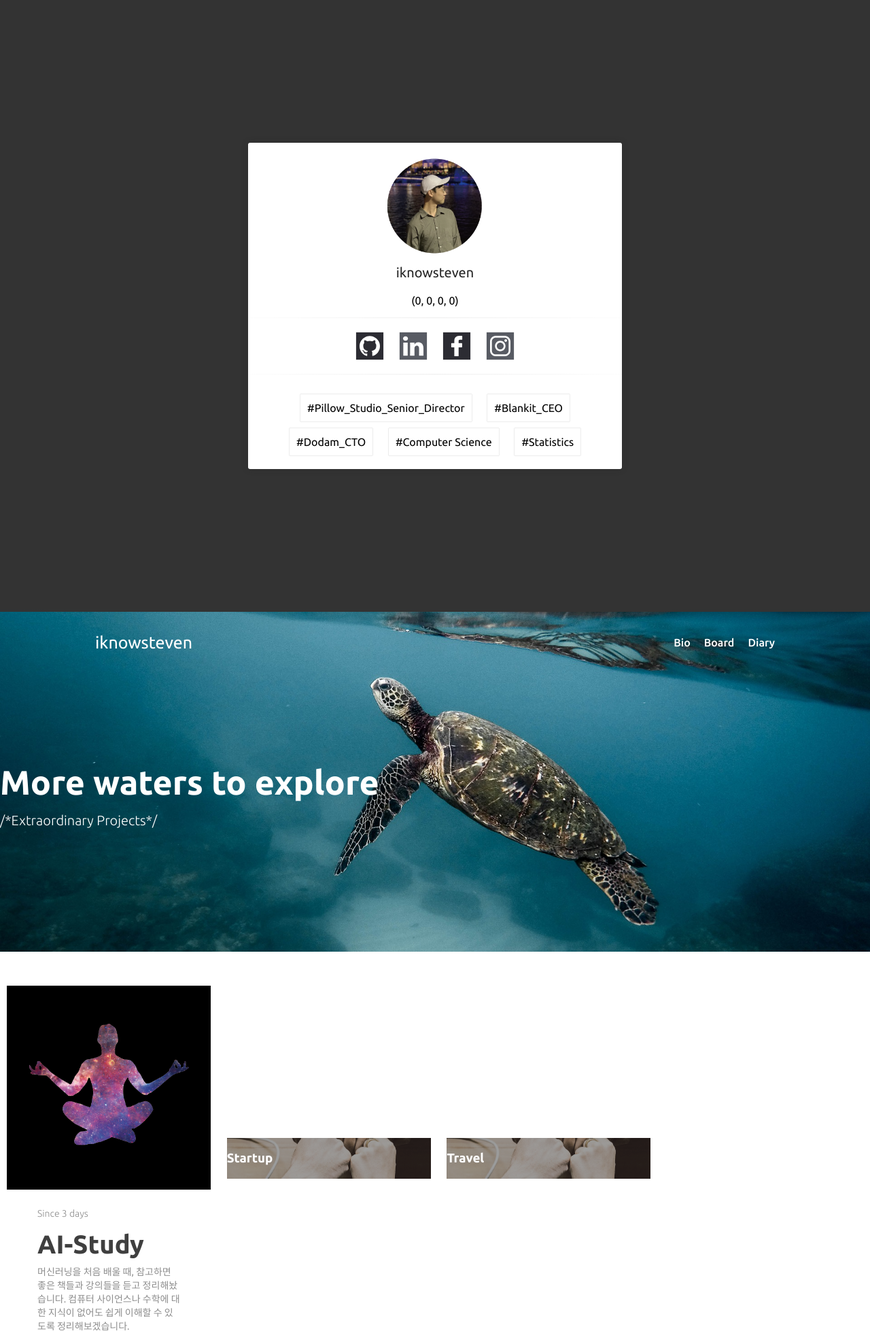
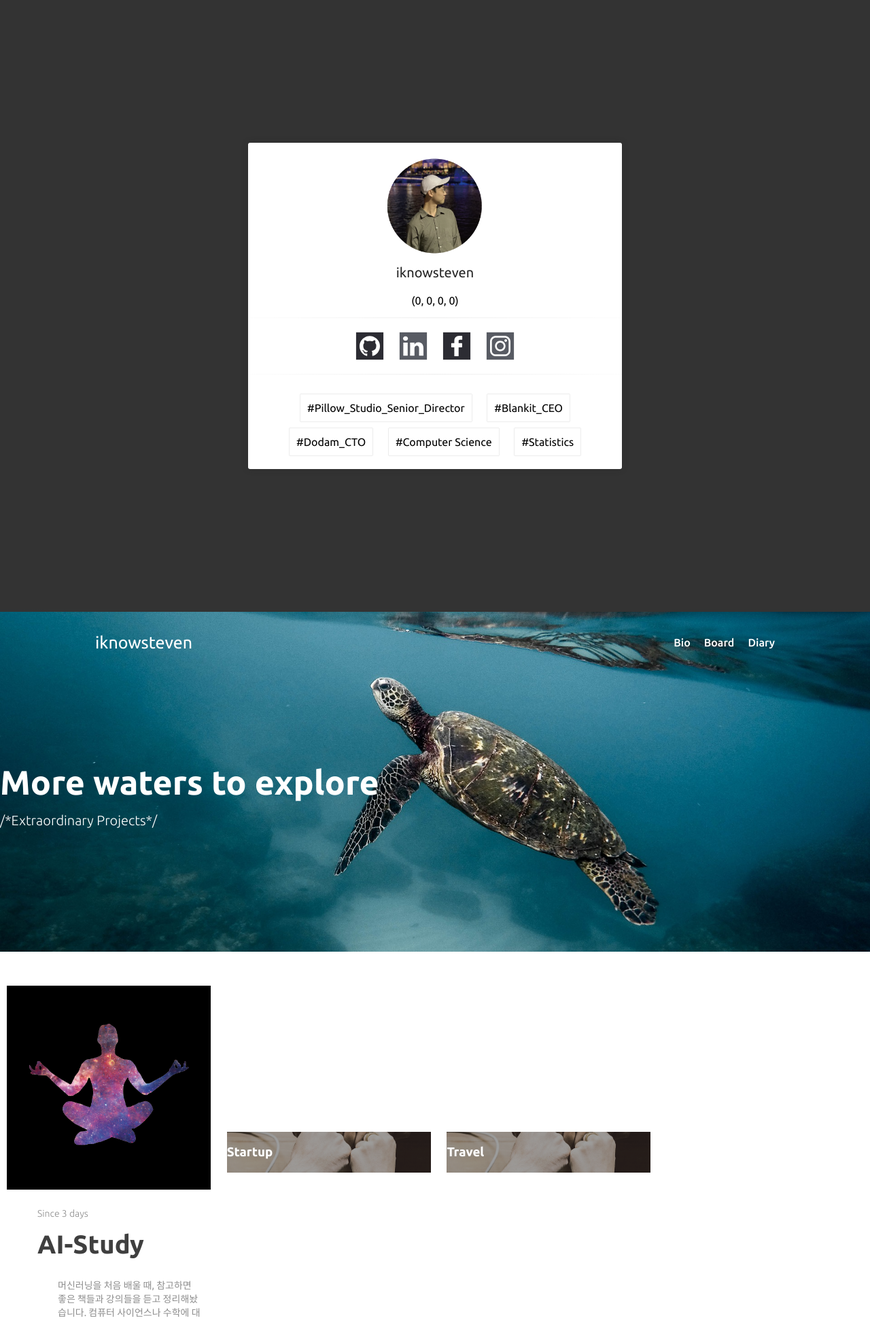
Before and after one commit to iknowSteven/iknowSteven.github.io, a Jekyll site: the page built from index.md, in a window 1280 px wide. Shown: the whole page at 68% size. Built offline with Jekyll 4.4.1, drawn with Linux system fonts in a browser that asks for light colours; our own code applies the rules of GitHub Pages for plain Markdown files.

Commit message:
no message

```diff
--- a/_includes/countdown/AI_Study.html
+++ b/_includes/countdown/AI_Study.html
@@ -11,7 +11,6 @@
         <h3 class="countdown_remain"></h3>
         <h1 class="countdown_container_white_title">AI-Study</h1>
         <h4 class="countdown_container_white_subtext">머신러닝을 처음 배울 때, 참고하면 좋은 책들과 강의들을 듣고 정리해놨습니다. 컴퓨터 사이언스나 수학에 대한 지식이 없어도 쉽게 이해할 수 있도록 정리해보겠습니다.</h4>
-        <span>Board</span>
         <div class="countdown_since">2019-02-01</div>
     </div>
     <script type="text/javascript" src="../../assets/js/src/countdown.js"></script>
--- a/assets/css/countdown.css
+++ b/assets/css/countdown.css
@@ -42,14 +42,14 @@
 
 .countdown_container_white_subtext {
     color: #8d8d8d;
-    top: 20px;
+    top: 40px;
     position:relative;
     font-weight: 400;
     font-size: 14px;
     width: 70%;
     left: 50%;
     transform:translateX(-50%);
-    margin: 0;
+    margin: 0 0 0 30px;
     padding: 0;
 }
 
```
